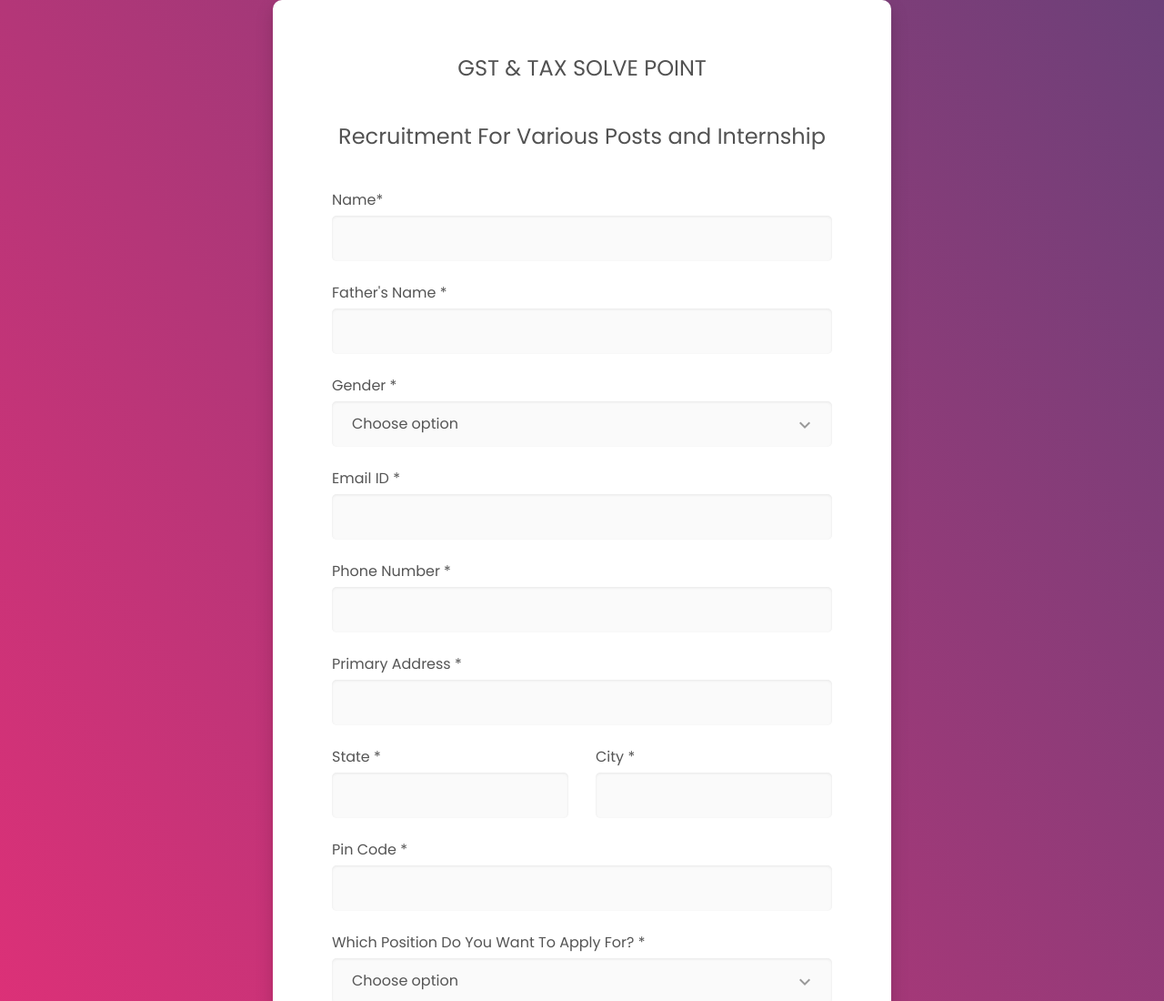
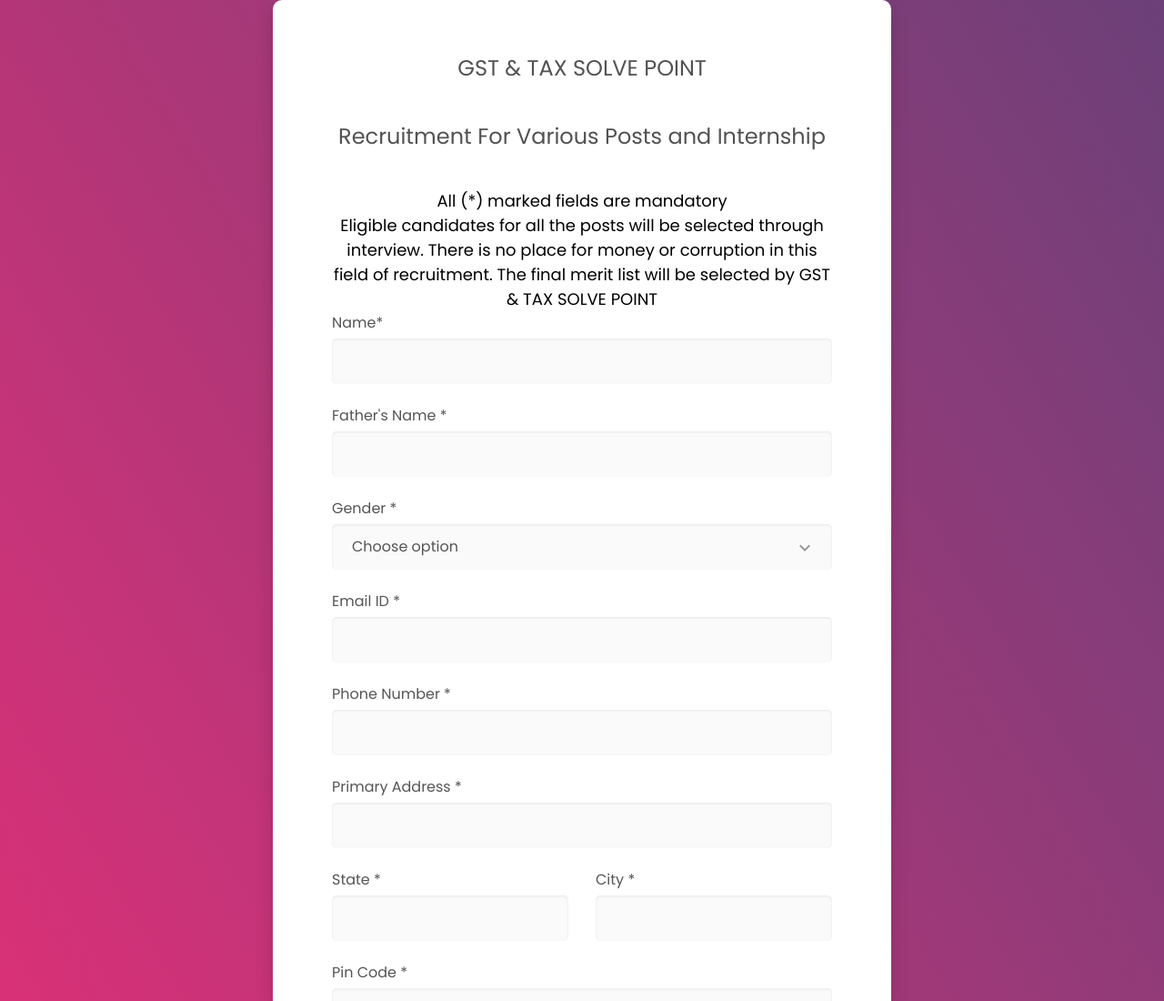
Before and after one commit to digidigital2021/recruitment, a plain HTML site: page index.html in a window 1280 px wide. Shown: the top 1100 px of the page at 91% size. Drawn offline with Linux system fonts and the light colour scheme.

Commit message:
Update index.html

```diff
--- a/index.html
+++ b/index.html
@@ -36,6 +36,9 @@
                     <center>
                         <h2 class="title">GST & TAX SOLVE POINT</h2>
                          <h2 class="title">Recruitment For Various Posts and Internship</h2>
+                        <h4>All (*) marked fields are mandatory</h4>
+                         <h4>Eligible candidates for all the posts will be selected through interview. There is no place for money or corruption in this field of recruitment. The final merit list will be selected by GST & TAX SOLVE POINT</h4>
+
                     </center>
                     <form action="https://sheetdb.io/api/v1/qtbmp7i34k3vm" method="post" id="sheetdb-form">
 
```
